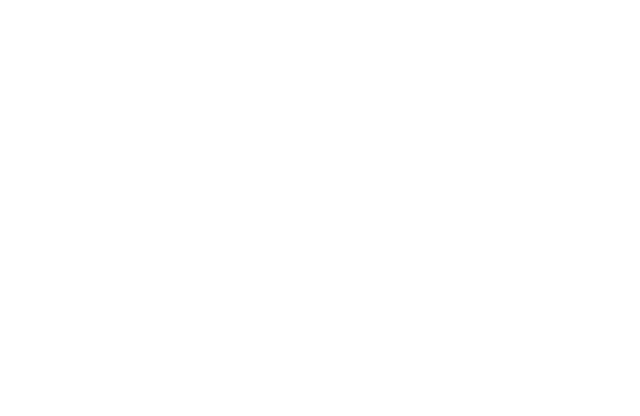
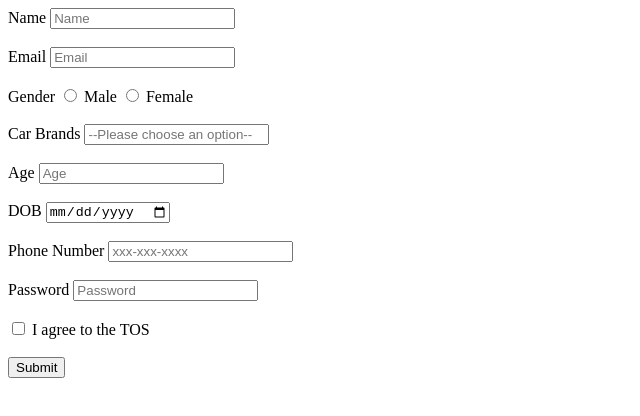
Before and after one commit to acciojob/signup-form-car-MohdSabir786, a website: page main.html in a window 1280 px wide. Shown: the whole page, without its empty margins (0-640 px from the left). Drawn offline with Linux system fonts and the light colour scheme.

Commit message:
created a submission

```diff
--- a/main.html
+++ b/main.html
@@ -7,7 +7,79 @@
 </head>
 
 <body>
+<!-- 	<form action="process_signup.php" method="post">
+        <label for="name">Name:</label>
+        <input type="text" id="name" name="name" placeholder="Name" required><br><br>
+
+        <label for="email">Email:</label>
+        <input type="email" id="email" name="email" placeholder="Email" required><br><br>
+
+        <label>Gender:</label>
+        <input type="radio" id="gender_m" name="gender" value="male" required>
+        <label for="gender_m">Male</label>
+        <input type="radio" id="gender_f" name="gender" value="female" required>
+        <label for="gender_f">Female</label><br><br>
+
+        <label for="cars">Car Brands:</label>
+        <select id="cars" name="cars" required>
+            <option value="" disabled selected>--Please choose an option--</option>
+            <option value="toyota">Toyota</option>
+            <option value="honda">Honda</option>
+            <option value="ford">Ford</option>
+            <option value="chevrolet">Chevrolet</option>
+        </select><br><br>
+
+        <label for="age">Age:</label>
+        <input type="number" id="age" name="age" placeholder="Age" required><br><br>
+
+        <label for="dob">DOB:</label>
+        <input type="date" id="dob" name="dob" required><br><br>
+
+        <label for="tel">Phone Number:</label>
+        <input type="tel" id="tel" name="tel" pattern="[0-9]{3}-[0-9]{3}-[0-9]{4}" placeholder="xxx-xxx-xxxx"><br><br>
+
+        <label for="password">Password:</label>
+        <input type="password" id="password" name="password" placeholder="Password" required><br><br>
+
+        <label>
+            <input type="checkbox" id="tos" name="tos" required>
+            I agree to the TOS
+        </label><br><br>
+
+        <button type="submit">Sign Up</button>
+    </form> -->
 	<!-- the entire body must be written by student -->
+	<form method="post">
+		<label for = "name">Name</label>
+		<input type = "text" id="name", placeholder="Name" required> <br><br>
+		<label for = "email">Email</label>
+		<input type = "email" id="email", placeholder="Email" required><br><br>
+		<label >Gender</label>
+		<input type = "radio" id="gender_m", placeholder="-" required>
+		<label for="gender_m">Male</label>
+		<input type = "radio" id="gender_f", placeholder="-" required>
+		<label for="gender_f">Female</label><br><br>
+
+		<label for="cars">Car Brands</label>
+		<input type="select" id="cars" placeholder="--Please choose an option--" required><br><br>
+		<label for="age">Age</label>
+		<input type="select" id="age" placeholder="Age" required><br><br>
+
+		<label for="dob">DOB</label>
+		<input type="date" id="dob" placeholder="-" required><br><br>
+
+		<label for="tel">Phone Number</label>
+		<input type="tel" id="tel" placeholder="xxx-xxx-xxxx" required><br><br>
+
+		<label for="password">Password</label>
+		<input type="password" id="password" placeholder="Password" required><br><br>
+
+		<input type="checkbox" id="tos" placeholder="-" >
+		<label for="tos">I agree to the TOS</label><br><br>
+
+		<button type="submit" >Submit</button>
+
+	</form>
     <script type="text/javascript" src="./script.js">
 </script>
 
```
